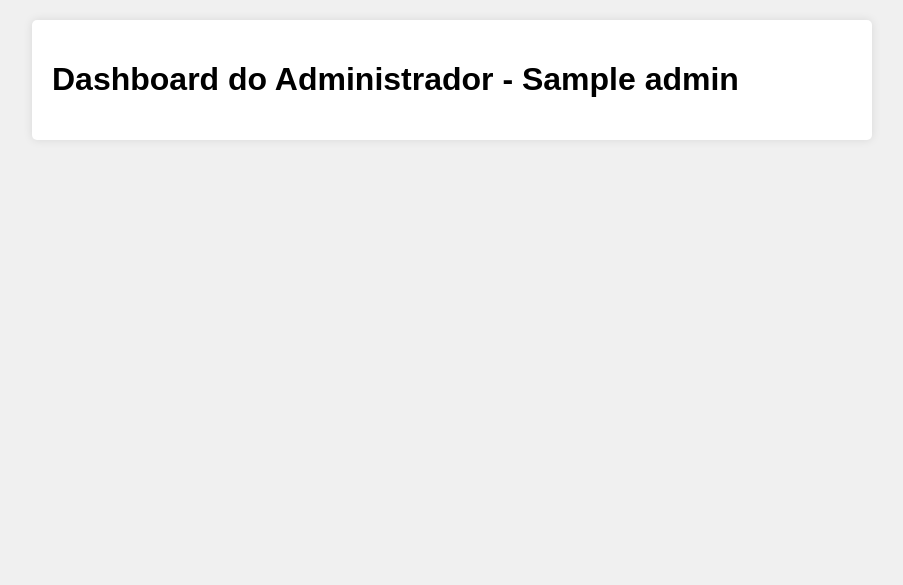
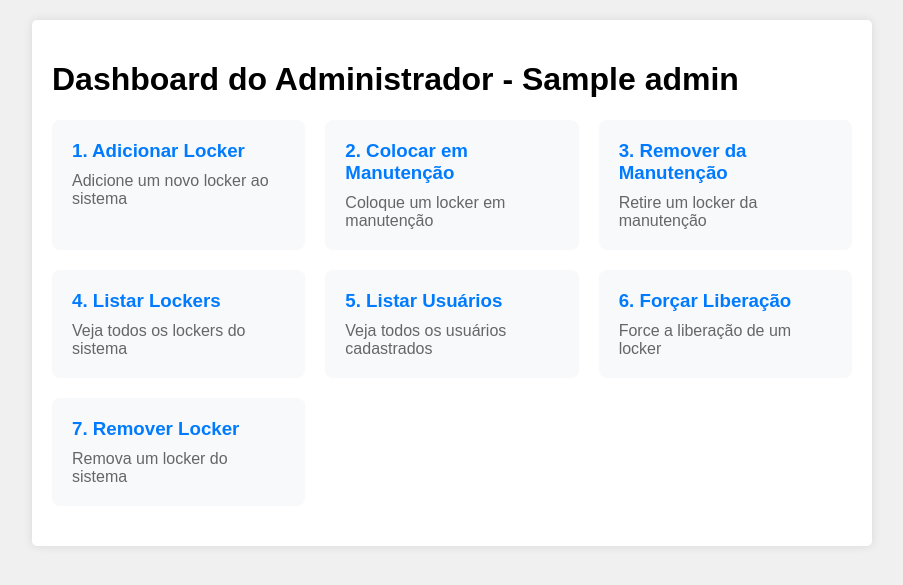
Before and after one commit to antonioagf466/SistemaLocker_v1_1, a Flask app: template templates/admin_dashboard.html in a window 1280 px wide. Shown: the top 585 px of the page, without its empty margins (188-1091 px from the left). Run offline with Flask 3, Linux system fonts and the light colour scheme; the template is opened without the code that fills it: most values are stand-ins (such as "Sample title", 1, 10 or a date in 2020).

Commit message:
testing_dashboards

```diff
--- a/app.py
+++ b/app.py
@@ -1,4 +1,4 @@
-from flask import Flask, render_template, request, redirect, url_for, flash, session
+from flask import Flask, render_template, request, redirect, url_for, flash, session, jsonify
 from Core.sistema import SistemaLocker
 from Models.cls_usuario import Administrador
 from Core.helper import HelperMenus
@@ -55,6 +55,54 @@ def admin_dashboard():
     admin = sistema._SistemaLocker__usuarios.get(session['user_id'])
     return render_template('admin_dashboard.html', admin=admin)
 
+@app.route('/user/action', methods=['POST'])
+def user_action():
+    if 'user_id' not in session:
+        return jsonify({'html': 'Sessão expirada. Por favor, faça login novamente.'})
+
+    action = request.form.get('action')
+    user = sistema._SistemaLocker__usuarios.get(session['user_id'])
+    result = ''
+
+    if action == 'reservar_locker':
+        result = HelperMenus.reservar_locker(user, sistema)
+    elif action == 'liberar_locker':
+        result = HelperMenus.liberar_locker(user, sistema)
+    elif action == 'ver_locker':
+        result = HelperMenus.ver_locker(user, sistema)
+    elif action == 'ver_historico':
+        result = HelperMenus.ver_historico(user, sistema)
+    elif action == 'alterar_senha':
+        result = HelperMenus.alterar_senha(user, sistema)
+
+    return jsonify({'html': f'Resultado da ação {action}: {result}'})
+
+@app.route('/admin/action', methods=['POST'])
+def admin_action():
+    if 'user_id' not in session or not session['is_admin']:
+        return jsonify({'html': 'Acesso negado.'})
+
+    action = request.form.get('action')
+    admin = sistema._SistemaLocker__usuarios.get(session['user_id'])
+    result = ''
+
+    if action == 'adicionar_locker':
+        result = HelperMenus.adicionar_locker(admin, sistema)
+    elif action == 'colocar_manutencao':
+        result = HelperMenus.colocar_manutencao(admin, sistema)
+    elif action == 'remover_manutencao':
+        result = HelperMenus.remover_manutencao(admin, sistema)
+    elif action == 'listar_lockers':
+        result = HelperMenus.listar_lockers(admin, sistema)
+    elif action == 'listar_usuarios':
+        result = HelperMenus.listar_usuarios(admin, sistema)
+    elif action == 'forcar_liberacao':
+        result = HelperMenus.forcar_liberacao(admin, sistema)
+    elif action == 'remover_locker':
+        result = HelperMenus.remover_locker(admin, sistema)
+
+    return jsonify({'html': f'Resultado da ação {action}: {result}'})
+
 
 if __name__ == "__main__":
     app.run(debug=True)
--- a/static/style.css
+++ b/static/style.css
@@ -61,7 +61,8 @@ button {
     border-radius: 8px;
     text-decoration: none;
     color: #333;
-    transition: transform 0.2s, box-shadow 0.2s;
+    cursor: pointer;
+    transition: transform 0.2s;
 }
 
 .menu-item:hover {
@@ -99,3 +100,16 @@ button {
     padding-top: 20px;
     border-top: 1px solid #ddd;
 }
+
+.result-area {
+    margin-top: 20px;
+    padding: 20px;
+    border: 1px solid #ddd;
+    border-radius: 4px;
+    background-color: #f8f9fa;
+}
+
+.result-content {
+    margin-bottom: 15px;
+    white-space: pre-wrap;
+}
--- a/templates/admin_dashboard.html
+++ b/templates/admin_dashboard.html
@@ -3,6 +3,7 @@
 <head>
     <title>Dashboard do Administrador</title>
     <link rel="stylesheet" href="{{ url_for('static', filename='style.css') }}">
+    <script src="https://code.jquery.com/jquery-3.6.0.min.js"></script>
 </head>
 <body>
     <div class="container">
@@ -16,7 +17,62 @@
             {% endif %}
         {% endwith %}
 
+        <div class="menu-grid">
+            <div class="menu-item" onclick="handleAdminAction('adicionar_locker')">
+                <h3>1. Adicionar Locker</h3>
+                <p>Adicione um novo locker ao sistema</p>
+            </div>
 
+            <div class="menu-item" onclick="handleAdminAction('colocar_manutencao')">
+                <h3>2. Colocar em Manutenção</h3>
+                <p>Coloque um locker em manutenção</p>
+            </div>
+
+            <div class="menu-item" onclick="handleAdminAction('remover_manutencao')">
+                <h3>3. Remover da Manutenção</h3>
+                <p>Retire um locker da manutenção</p>
+            </div>
+
+            <div class="menu-item" onclick="handleAdminAction('listar_lockers')">
+                <h3>4. Listar Lockers</h3>
+                <p>Veja todos os lockers do sistema</p>
+            </div>
+
+            <div class="menu-item" onclick="handleAdminAction('listar_usuarios')">
+                <h3>5. Listar Usuários</h3>
+                <p>Veja todos os usuários cadastrados</p>
+            </div>
+
+            <div class="menu-item" onclick="handleAdminAction('forcar_liberacao')">
+                <h3>6. Forçar Liberação</h3>
+                <p>Force a liberação de um locker</p>
+            </div>
+
+            <div class="menu-item" onclick="handleAdminAction('remover_locker')">
+                <h3>7. Remover Locker</h3>
+                <p>Remova um locker do sistema</p>
+            </div>
+        </div>
+
+        <div id="resultArea" class="result-area" style="display:none;">
+            <div class="result-content"></div>
+            <button onclick="closeResult()">Fechar</button>
+        </div>
     </div>
+
+    <script>
+        function handleAdminAction(action) {
+            $.post('/admin/action', {
+                action: action
+            }, function(response) {
+                $('#resultArea').show();
+                $('#resultArea .result-content').html(response.html);
+            });
+        }
+
+        function closeResult() {
+            $('#resultArea').hide();
+        }
+    </script>
 </body>
 </html>
```
Also changed, not shown: templates/user_dashboard.html (+47 -0 lines).
